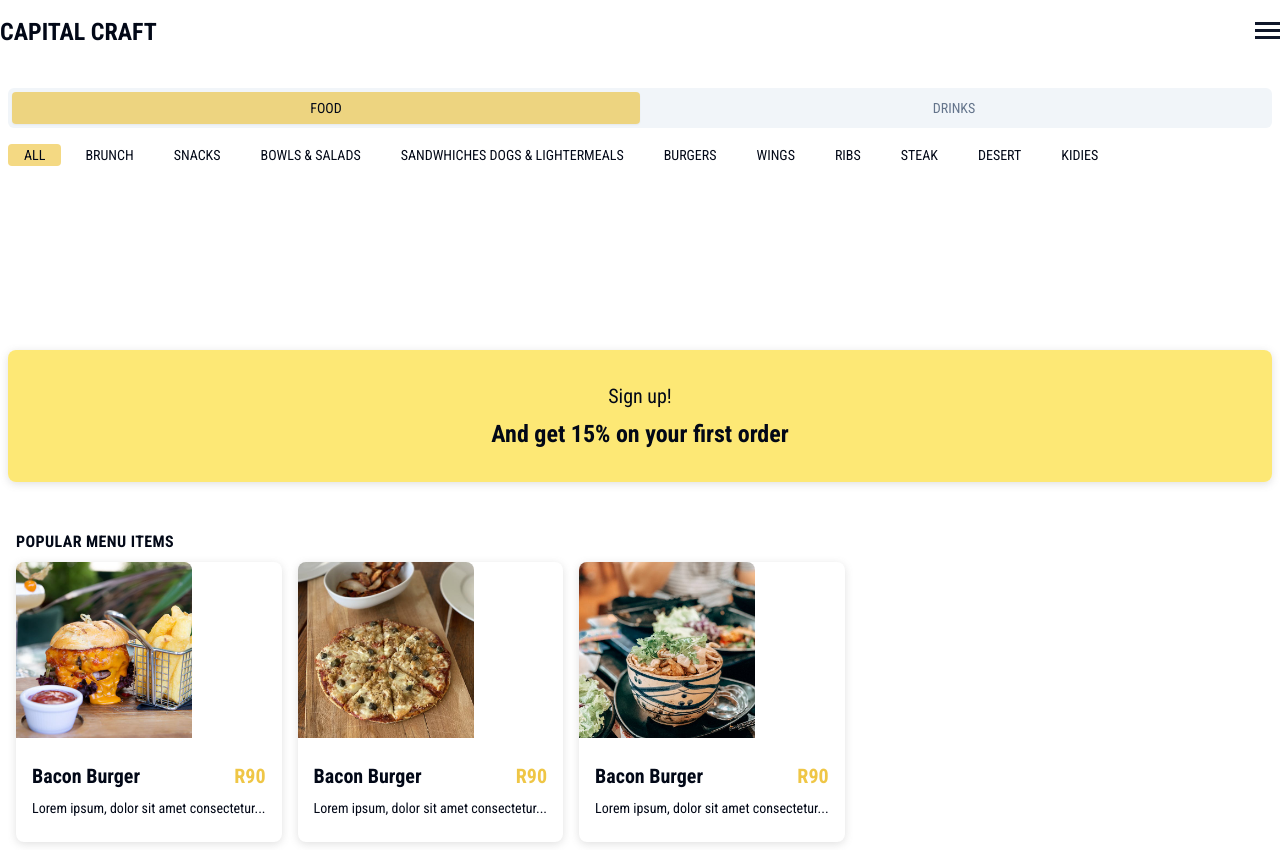
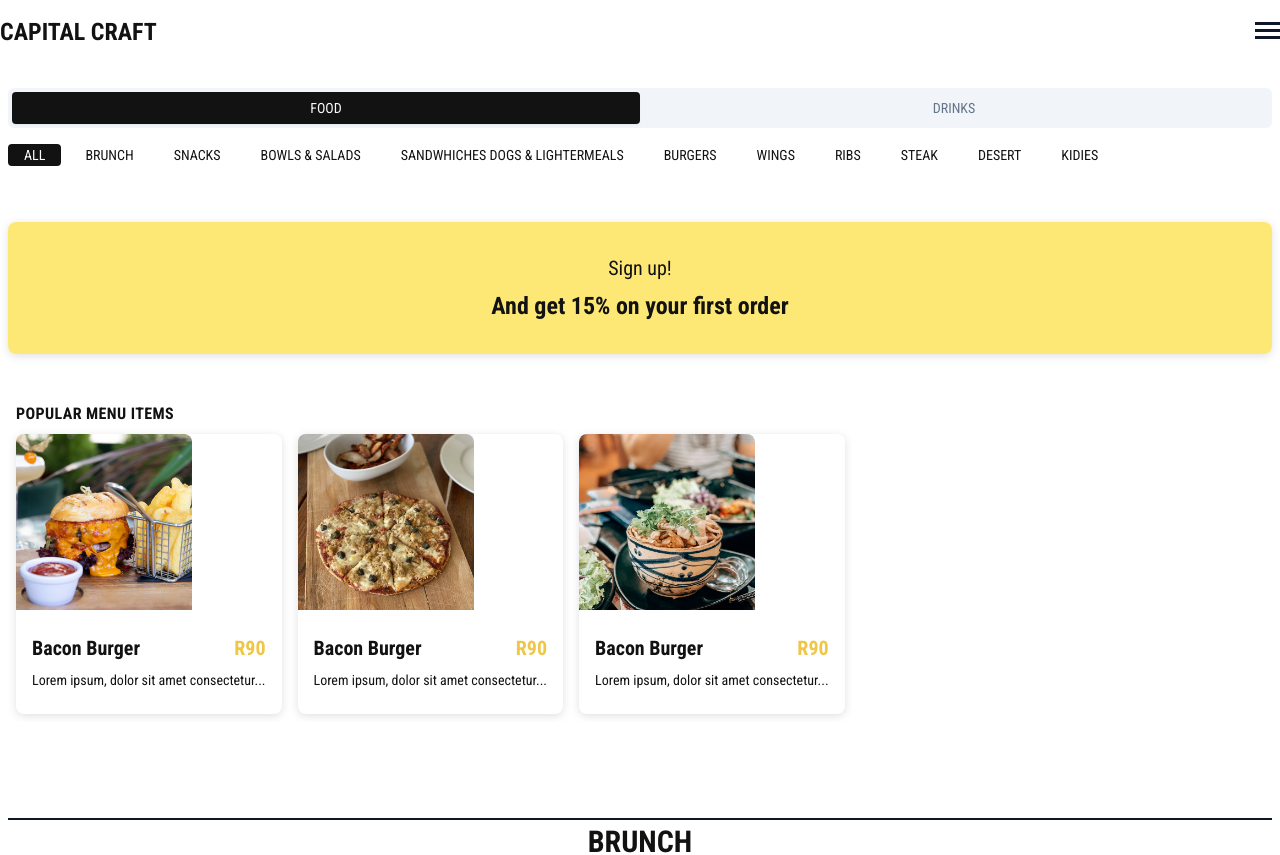
Before and after one commit to erichvorster/craft, a Next.js app: page / in a window 1280 px wide. Shown: the top 855 px of the page. Built offline with nearby package versions, Linux system fonts and the light colour scheme.

Commit message:
did a few things

```diff
--- a/app/globals.css
+++ b/app/globals.css
@@ -2,10 +2,14 @@
 @tailwind components;
 @tailwind utilities;
 
+body{
+  background-color: var(--background);
+}
+
 @layer base {
   :root {
-    --background: 0 0% 100%;
-    --foreground: 222.2 84% 4.9%;
+    --background: 0 0% 98%;
+    --foreground:  240 1.5% 7.3%;;
 
     --card: 0 0% 100%;
     --card-foreground: 222.2 84% 4.9%;
@@ -22,7 +26,7 @@
     --muted: 210 40% 96.1%;
     --muted-foreground: 215.4 16.3% 46.9%;
 
-    --accent: 210 40% 96.1%;
+    --accent: 240 1.5% 7.3%;;
     --accent-foreground: 222.2 47.4% 11.2%;
 
     --destructive: 0 84.2% 60.2%;
@@ -37,7 +41,7 @@
 
   .dark {
     --background: 222.2 84% 4.9%;
-    --foreground: 210 40% 98%;
+    --foreground: hsl(38.33, 79.61%, 54.12%);
 
     --card: 222.2 84% 4.9%;
     --card-foreground: 210 40% 98%;
--- a/app/page.tsx
+++ b/app/page.tsx
@@ -116,7 +116,7 @@ export default function Home() {
               setActiveTab={setActiveTab}
             />
           </div>
-          <TabsContent value="account" className="pt-44">
+          <TabsContent value="account" className="pt-12">
             {activeTab === 1 && (
               <>
                 <ActionButton />
@@ -152,7 +152,7 @@ export default function Home() {
               </div>
             )}
           </TabsContent>
-          <TabsContent value="password" className="pt-44">
+          <TabsContent value="password" className="pt-12">
             {(activeTab === 1 || activeTab === 2) && (
               <>
                 <h4 className="tracking-widest text-6xl font-extrabold text-center">
--- a/components/Beer.tsx
+++ b/components/Beer.tsx
@@ -1,4 +1,4 @@
-import React from "react";
+import React, { useRef } from "react";
 import MenuItems from "../data/menu";
 import BeerImg from "../public/beer.png";
 import Image from "next/image";
@@ -18,17 +18,34 @@ const Beer = () => {
     beers.push(i);
   }
 
+  // Create a ref to store a reference to the AccordionTrigger element
+  const accordionRef = useRef(null);
+
+  // Scroll to the AccordionTrigger element when it is clicked
+  const scrollToAccordion = () => {
+    if (accordionRef.current) {
+      accordionRef.current.scrollIntoView({
+        behavior: "smooth", // You can change this to "auto" for instant scrolling
+        block: "start",
+      });
+    }
+  };
+
   return (
     <>
       <Accordion type="single" collapsible>
         {MenuItems.drinks.iceColdBeer.items.map((beer, idx) => (
           <AccordionItem value={`item-${idx}`}>
-            <AccordionTrigger className="py-1  text-lg">
+            <AccordionTrigger
+              className="py-1  text-lg"
+              onClick={scrollToAccordion}
+              ref={accordionRef}
+            >
               <span className="mr-3">{beer.id}</span>
               {beer.producer} - <strong> {beer.name}</strong>
               <span className="ml-2"> - {beer.alcoholPercentage}%</span>
             </AccordionTrigger>
-            <AccordionContent className="border-2 border-black  ">
+            <AccordionContent className="border-2 border-black mb-12">
               <div className="">
                 <div className="">
                   <Image
--- a/components/CategoryNav.tsx
+++ b/components/CategoryNav.tsx
@@ -23,7 +23,7 @@ const CategoryNav = ({
             key={index}
             onClick={() => setActiveTab(index + 1)}
             className={`${
-              activeTab === index + 1 && "bg-yellow-500/50"
+              activeTab === index + 1 && "bg-foreground text-background"
             } mr-2 px-4 py-[1px] rounded whitespace-nowrap cursor-pointer text-sm`}
           >
             {tab}
--- a/components/ui/tabs.tsx
+++ b/components/ui/tabs.tsx
@@ -29,7 +29,7 @@ const TabsTrigger = React.forwardRef<
   <TabsPrimitive.Trigger
     ref={ref}
     className={cn(
-      "inline-flex items-center justify-center whitespace-nowrap rounded-sm px-3 py-1.5 text-sm font-medium ring-offset-background transition-all focus-visible:outline-none focus-visible:ring-2 focus-visible:ring-ring focus-visible:ring-offset-2 disabled:pointer-events-none disabled:opacity-50 data-[state=active]:bg-yellow-500/50 data-[state=active]:text-foreground data-[state=active]:shadow-sm",
+      "inline-flex items-center justify-center whitespace-nowrap rounded-sm px-3 py-1.5 text-sm font-medium ring-offset-background transition-all focus-visible:outline-none focus-visible:ring-2 focus-visible:ring-ring focus-visible:ring-offset-2 disabled:pointer-events-none disabled:opacity-50 data-[state=active]:bg-accent data-[state=active]:text-background data-[state=active]:shadow-sm",
       className
     )}
     {...props}
```
